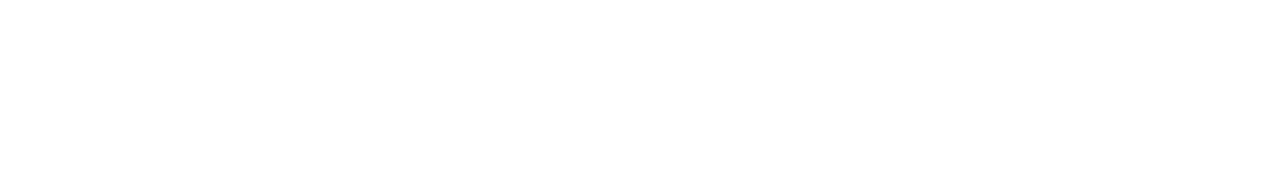
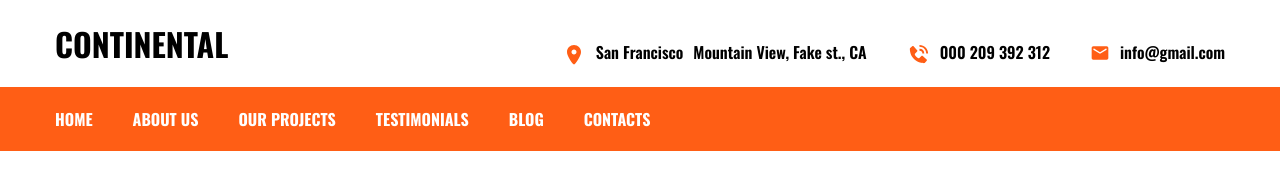
Before and after one commit to TimWolfskin/continental, a website: page frontend/app/index.html in a window 1280 px wide. Drawn offline with nearby package versions, Linux system fonts and the light colour scheme.

Commit message:
Added header

```diff
--- a/frontend/app/index.html
+++ b/frontend/app/index.html
@@ -1,20 +1,87 @@
 <!DOCTYPE html>
 <html lang="en">
+
 <head>
     <meta charset="UTF-8">
     <meta http-equiv="X-UA-Compatible" content="IE=edge">
     <meta name="viewport" content="width=device-width, initial-scale=1.0">
     <title>Document</title>
+    <link rel="preconnect" href="https://fonts.googleapis.com">
+    <link rel="preconnect" href="https://fonts.gstatic.com" crossorigin>
+    <link href="https://fonts.googleapis.com/css2?family=Oswald:wght@400;600;700&display=swap" rel="stylesheet">
     <link rel="stylesheet" href="css/style.min.css">
 </head>
+
 <body>
-    <header class="header">
-        <div class="container">
-            <div class="header__top">
+    <div class="wrapper">
+        <header class="header">
+            <div class="container">
+                <div class="header__top">
+                    <a class="logo" href="#">
+                        <h1>CONTINENTAL</h1>
+                    </a>
+                    <nav class="top-nav">
+                        <ul class="top-menu">
+                            <li class="top-menu__list">
+                                <img src="images/icons/location.svg" alt="">
+                                San Francisco
+                                <span>Mountain View, Fake st., CA</span>
+                            </li>
+                            <li class="top-menu__list">
+                                <img src="images/icons/phone.svg" alt="">
+                                000 209 392 312
+                            </li>
+                            <li class="top-menu__list">
+                                <img src="images/icons/email.svg" alt="">
+                                info@gmail.com
+                            </li>
+                        </ul>
+                    </nav>
+                </div>
+            </div>
+            <div class="header__inner">
+                <div class="container">
+                    <nav class="nav">
+                        <ul class="menu">
+                            <li class="menu__item">
+                                <a class="menu__link" href="#">
+                                    Home
+                                </a>
+                            </li>
+                            <li class="menu__item">
+                                <a class="menu__link" href="#">
+                                    About Us
+                                </a>
+                            </li>
+                            <li class="menu__item">
+                                <a class="menu__link" href="#">
+                                    Our Projects
+                                </a>
+                            </li>
+                            <li class="menu__item">
+                                <a class="menu__link" href="#">
+                                    Testimonials
+                                </a>
+                            </li>
+                            <li class="menu__item">
+                                <a class="menu__link" href="#">
+                                    blog
+                                </a>
+                            </li>
+                            <li class="menu__item">
+                                <a class="menu__link" href="#">
+                                    contacts
+                                </a>
+                            </li>
+                        </ul>
+                    </nav>
+                </div>
+                </ </header>
+                <main class="main"></main>
+                <footer class="footer"></footer>
+            </div>
 
-            </div>
-        </div>
-    </header>
-    <scriptsc src="js/main.min.js"></scriptsc>
+            <scriptsc src="js/main.min.js"></scriptsc>
 </body>
+
 </html>
--- a/frontend/app/scss/_global.scss
+++ b/frontend/app/scss/_global.scss
@@ -1,6 +1,15 @@
 html,
 body {
 	height: 100%;
+}
+
+body {
+	font-family: 'Oswald', sans-serif;
+}
+
+a {
+	text-decoration: none;
+	color: inherit;
 }
 
 .wrapper {
--- a/frontend/app/scss/style.scss
+++ b/frontend/app/scss/style.scss
@@ -3,3 +3,49 @@
 @import 'reset';
 @import 'libs';
 @import 'global';
+
+
+.header__top {
+    display: flex;
+    justify-content: space-between;
+    align-items: end;
+    padding: 20px 0;
+}
+
+.top-menu {
+    display: flex;
+    justify-content: space-between;
+    align-items: start;
+    gap: 40px;
+    &__list {
+        display: flex;
+        gap: 10px;
+        color: #000;
+        font-weight: 500;
+        font-size: 16px;
+        line-height: 18px;
+        font-weight: 600;
+    }
+}
+
+.header__inner {
+    background-color: #ff5e15;
+    padding: 20px 0;
+}
+
+.menu {
+    display: flex;
+    gap: 40px;
+    &__link {
+        font-family: 'Oswald', sans-serif;
+        font-weight: 700;
+        font-size: 16px;
+        line-height: 24px;
+        color: #fff;
+        text-transform: uppercase;
+        transition: all .3s;
+        &:hover {
+            color: #000;
+        }
+    }
+}
```
Also changed, not shown: frontend/app/css/style.min.css, frontend/app/images/icons/email.svg (added), frontend/app/images/icons/location.svg (added), frontend/app/images/icons/phone.svg (added).
